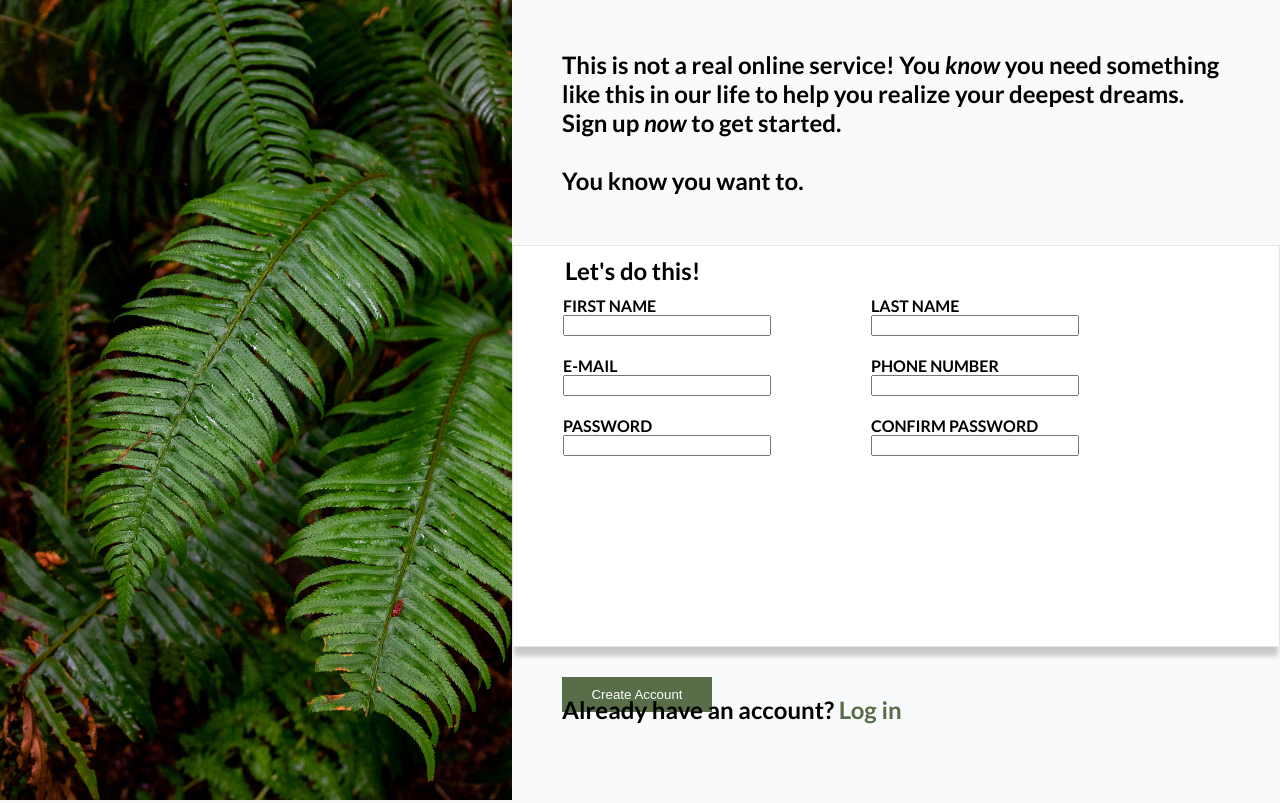
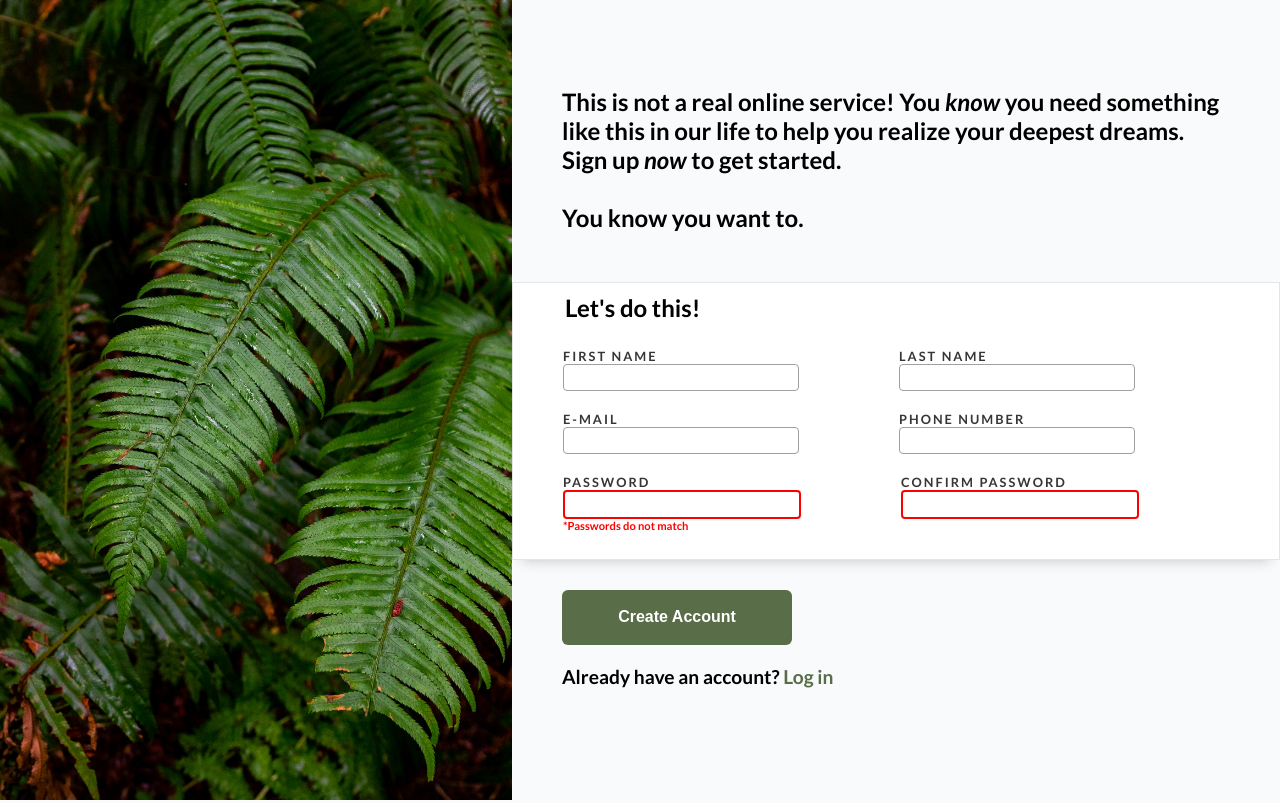
Before and after one commit to okularnik123/Sign-up-Form-Project, a plain HTML site: page index.html in a window 1280 px wide. Drawn offline with Linux system fonts and the light colour scheme.

Commit message:
Project ended

```diff
--- a/index.html
+++ b/index.html
@@ -27,17 +27,17 @@
           <div class="form-row">
             <div class="form-div">
               <label for="firstname">FIRST NAME</label>
-              <input type="text" name="firstname" id="firstname" />
+              <input required type="text" name="firstname" id="firstname" />
             </div>
             <div class="form-div">
               <label for="lastname">LAST NAME</label>
-              <input type="text" name="lastname" id="lastname" />
+              <input required type="text" name="lastname" id="lastname" />
             </div>
           </div>
           <div class="form-row">
             <div class="form-div">
               <label for="email">E-MAIL</label>
-              <input type="email" name="email" id="email" />
+              <input required type="email" name="email" id="email" />
             </div>
             <div class="form-div">
               <label for="tel">PHONE NUMBER</label>
@@ -47,11 +47,19 @@
           <div class="form-row">
             <div class="form-div">
               <label for="password">PASSWORD</label>
-              <input type="password" name="password" id="password" />
+              <input
+                required
+                type="password"
+                class="error"
+                name="password"
+                id="password"
+              />
+              <span></span>
             </div>
+
             <div class="form-div">
               <label for="password">CONFIRM PASSWORD</label>
-              <input type="password" name="password1" id="password1" />
+              <input required type="password" name="password1" id="password1" />
             </div>
           </div>
         </fieldset>
@@ -59,5 +67,7 @@
       </form>
       <p>Already have an account? <a>Log in</a></p>
     </div>
+
+    <script src="script.js"></script>
   </body>
 </html>
--- /dev/null
+++ b/script.js
@@ -0,0 +1,31 @@
+let password = document.querySelector("#password");
+let password1 = document.querySelector("#password1");
+let passwordMatchDisplay = document.querySelector(":root").style;
+
+document.addEventListener("DOMContentLoaded", () => {
+  password.classList.add("error");
+  password1.classList.add("error");
+});
+
+password.addEventListener("input", () => {
+  if (password.value === password1.value) {
+    password.classList.remove("error");
+    password1.classList.remove("error");
+    passwordMatchDisplay.setProperty("--password-match-display", "none");
+  } else {
+    password.classList.add("error");
+    password1.classList.add("error");
+    passwordMatchDisplay.setProperty("--password-match-display", "block");
+  }
+});
+password1.addEventListener("input", () => {
+  if (password.value === password1.value) {
+    password.classList.remove("error");
+    password1.classList.remove("error");
+    passwordMatchDisplay.setProperty("--password-match-display", "none");
+  } else {
+    password.classList.add("error");
+    password1.classList.add("error");
+    passwordMatchDisplay.setProperty("--password-match-display", "block");
+  }
+});
--- a/style.css
+++ b/style.css
@@ -1,4 +1,7 @@
 @import url("https://fonts.googleapis.com/css2?family=Lato:ital,wght@0,400;0,700;1,400;1,700&display=swap");
+:root {
+  --password-match-display: block;
+}
 body {
   display: flex;
   margin: 0;
@@ -16,15 +19,20 @@ html {
   font-family: my-cool-font;
   src: url(Norse-Bold.otf);
 }
-
+@font-face {
+  font-family: Norse-Bold;
+  src: url(Norse-Bold.otf);
+}
 #image-section {
   height: 100vh;
   width: 40%;
+  position: relative;
 }
 #plants-img {
   height: 100%;
   width: 100%;
 }
+
 #form-content {
   width: 60%;
   display: flex;
@@ -38,17 +46,15 @@ p {
   font-size: 1.5rem;
   margin-bottom: 50px;
 }
-form {
-  height: 400px;
-}
+
 fieldset {
   background-color: white;
-  box-shadow: 0px 11px 5px -2px rgba(0, 0, 0, 0.2);
-  height: 300px;
+  box-shadow: 0px 11px 12px -10px rgba(0, 0, 0, 0.2);
+
   border: 1px rgba(0, 0, 0, 0.1) solid;
   position: relative;
   margin: 0;
-  padding: 50px;
+  padding: 65px 50px 40px;
 
   display: flex;
   flex-direction: column;
@@ -62,17 +68,21 @@ legend {
 }
 button {
   color: white;
-  padding: 10px;
-  width: 150px;
+  width: 230px;
+  height: 55px;
+  font-size: 1rem;
+  font-weight: 700;
   border: none;
   background-color: #596d48;
   margin-left: 50px;
   margin-top: 30px;
+  border-radius: 6px;
 }
 form + p {
-  margin-top: 50px;
+  margin-top: 20px;
   margin-left: 50px;
   padding: 0;
+  font-size: 1.2rem;
 }
 a {
   color: #596d48;
@@ -82,9 +92,40 @@ a {
   flex-direction: column;
 }
 .form-div > input {
-  width: 200px;
+  width: 230px;
+  height: 23px;
+
+  appearance: none;
+
+  border: 1px rgb(160, 160, 160) solid;
+  border-radius: 4px;
 }
 .form-row {
   display: flex;
   gap: 100px;
 }
+label {
+  font-size: 0.8rem;
+  color: rgb(54, 54, 54);
+  letter-spacing: 2px;
+}
+.form-div > input:focus {
+  appearance: none;
+  outline: none;
+  border: 2px rgb(3, 92, 180) solid;
+  box-shadow: 3px 5px 12px -9px rgba(66, 68, 90, 1);
+}
+#password {
+  position: relative;
+}
+#password + span::after {
+  content: "*Passwords do not match";
+  color: red;
+  font-size: 0.7rem;
+  position: absolute;
+  left: 50px;
+  display: var(--password-match-display);
+}
+.error {
+  border: 2px red solid !important;
+}
```
